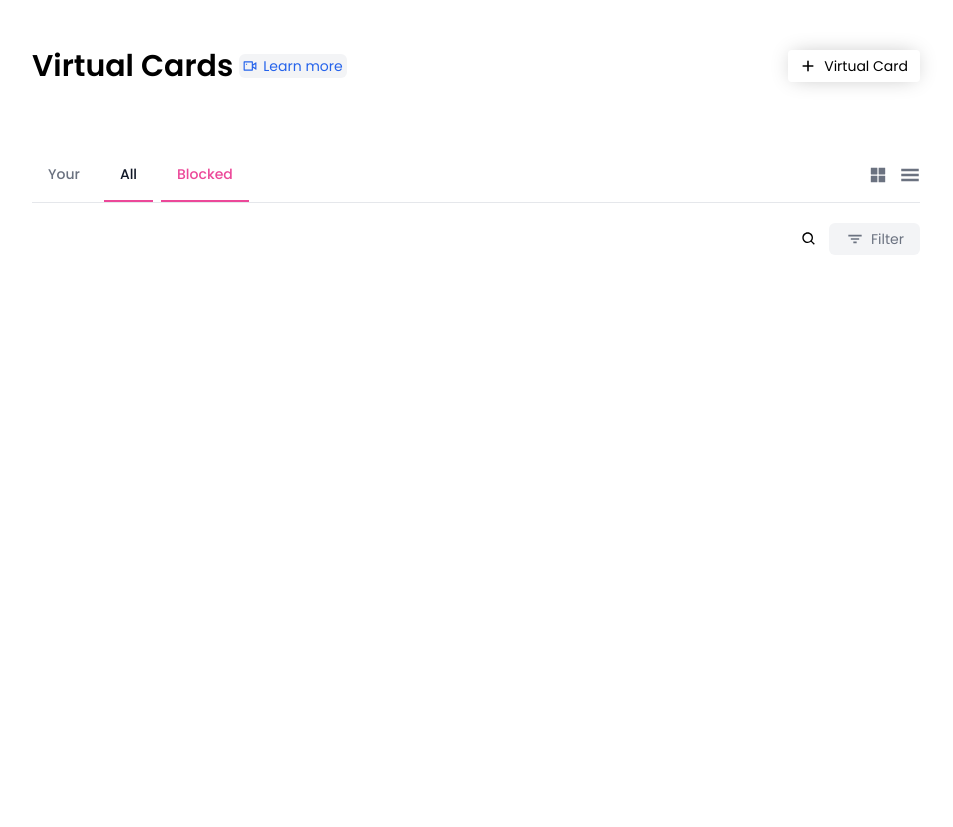
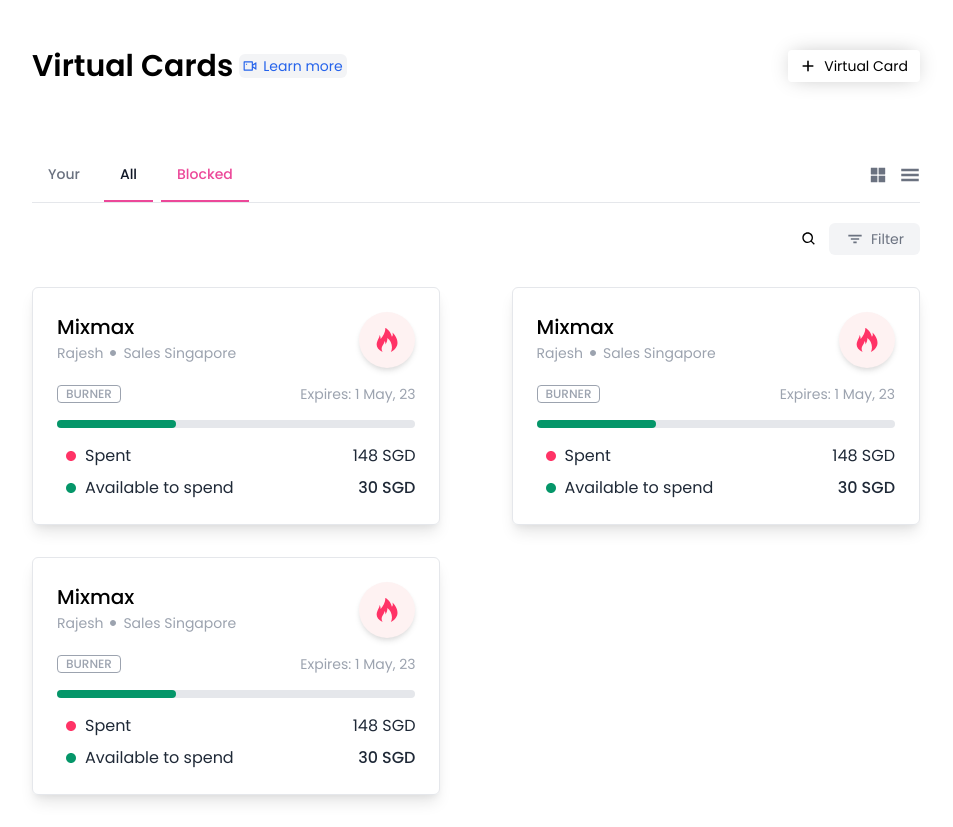
Before and after one commit to jaybhoyar/volopay-assignment, a React (Create React App) app: page / in a window 1280 px wide. Shown: the whole page, without its empty margins (164-1117 px from the left). Before the commit the page ends 800 px from the top, so only its background shows below. Built offline with nearby package versions, Linux system fonts and the light colour scheme.

Commit message:
Add basic Card UI

```diff
--- a/src/components/Cards/Card.jsx
+++ b/src/components/Cards/Card.jsx
@@ -0,0 +1,54 @@
+import React from "react";
+import { GoPrimitiveDot } from "react-icons/go";
+import { ImFire } from "react-icons/im";
+
+const Card = () => {
+	return (
+		<figure class="rounded-md p-6 card-container mb-8 shadow-lg border-slate-50">
+			<div className="flex items-center justify-between">
+				<div className="flex flex-col">
+					<h3 className="text-xl font-medium mb-1.5 leading-none">
+						Mixmax
+					</h3>
+					<div className="flex items-center text-sm text-gray-400">
+						<span>Rajesh</span>
+						<GoPrimitiveDot className="text-xs mx-1" />
+						<span>Sales Singapore</span>
+					</div>
+				</div>
+				<div>
+					<div class="p-4 rounded-full bg-red-50 shadow-md">
+						<ImFire className="primary-red text-2xl" />
+					</div>
+				</div>
+			</div>
+			<div className="flex items-center justify-between my-4 text-gray-400">
+				<button className="text-xs leading-none uppercase rounded px-2 py-0.5 font-medium border border-gray-400">
+					Burner
+				</button>
+				<div className="text-sm">
+					Expires: <span className="">1 May, 23</span>
+				</div>
+			</div>
+			<div className="w-full bg-gray-200 h-2 mb-4 rounded">
+				<div className="rounded h-2 bg-green-600 h-1 w-4/12"></div>
+			</div>
+			<div className="text-base text-gray-800 flex items-center justify-between mb-2">
+				<div className="flex items-center">
+					<GoPrimitiveDot className="text-xl mx-1 primary-red" />
+					Spent
+				</div>
+				<div>148 SGD</div>
+			</div>
+			<div className="text-base text-gray-800 flex items-center justify-between">
+				<div className="flex items-center">
+					<GoPrimitiveDot className="text-xl mx-1 text-green-600" />
+					Available to spend
+				</div>
+				<div className="font-medium">30 SGD</div>
+			</div>
+		</figure>
+	);
+};
+
+export default Card;
--- a/src/components/Cards/List.jsx
+++ b/src/components/Cards/List.jsx
@@ -0,0 +1,14 @@
+import React from "react";
+import Card from "./Card";
+
+function List() {
+	return (
+		<div className="flex flex-wrap items-center justify-between">
+			{[0, 1, 2].map((i) => {
+				return <Card index={i} />;
+			})}
+		</div>
+	);
+}
+
+export default List;
--- a/src/components/Cards/index.jsx
+++ b/src/components/Cards/index.jsx
@@ -1,10 +1,11 @@
 import React from "react";
 import { BiSearch, BiFilter } from "react-icons/bi";
+import List from "./List";
 
 function index() {
 	return (
-		<div className="my-5">
-			<div className="flex flex-reverse justify-end items-center">
+		<div className="my-5 w-full">
+			<div className="flex flex-reverse justify-end items-center mb-8">
 				<div className="flex items-center">
 					<BiSearch className="text-base mr-3" />
 					<button className="text-sm py-1.5 px-4 flex items-center text-gray-500 rounded-md bg-gray-100">
@@ -13,6 +14,7 @@
 					</button>
 				</div>
 			</div>
+			<List />
 		</div>
 	);
 }
--- a/src/components/Header.jsx
+++ b/src/components/Header.jsx
@@ -9,7 +9,7 @@
 				<p className="text-3xl font-semibold">Virtual Cards</p>
 				<div className="flex items-center text-sm text-blue-600 ml-1.5 px-1 py-0.5 bg-gray-100 rounded-md">
 					<RiVidiconLine />
-					<span className="ml-1.5 ">Learn more</span>
+					<span className="ml-1.5 text-sm">Learn more</span>
 				</div>
 			</div>
 			<div>
--- a/src/index.css
+++ b/src/index.css
@@ -8,3 +8,16 @@
 .button-shadow {
 	box-shadow: 0px 0px 21px -5px rgb(181, 181, 181);
 }
+
+.bg-primary-red {
+	background-color: #FF3366;
+}
+
+.primary-red {
+	color: #FF3366;
+}
+
+.card-container {
+	width: 46%;
+	border-width: 0.5px;
+}
```
